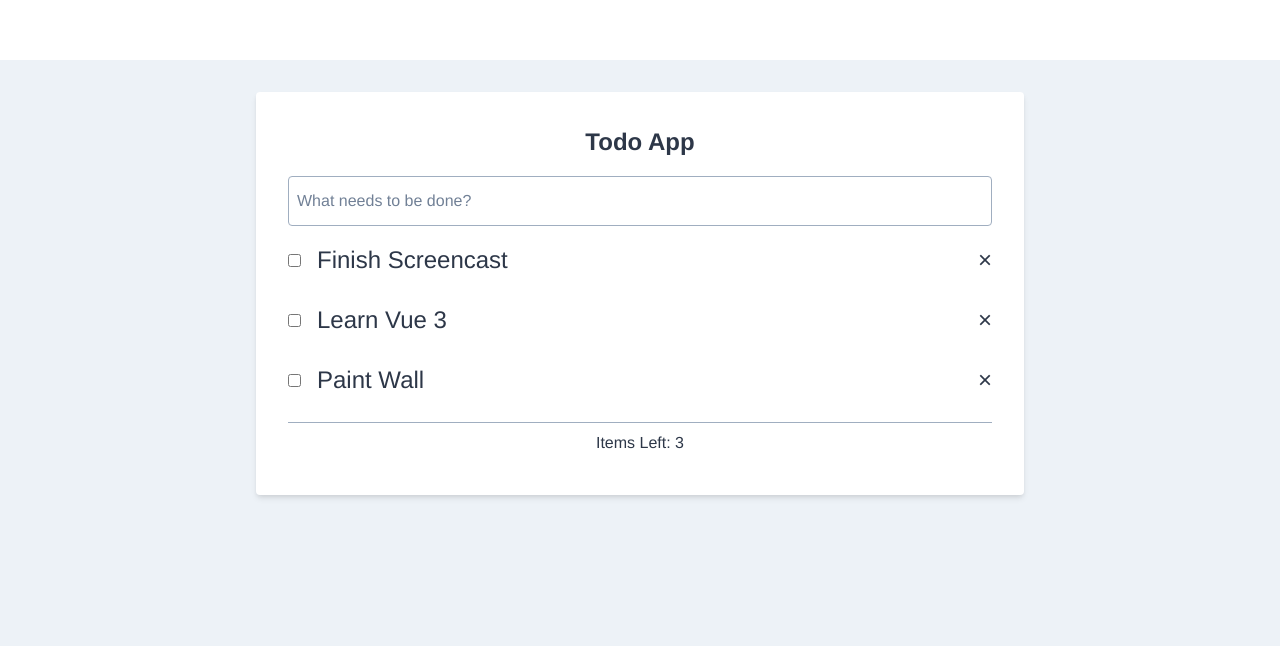
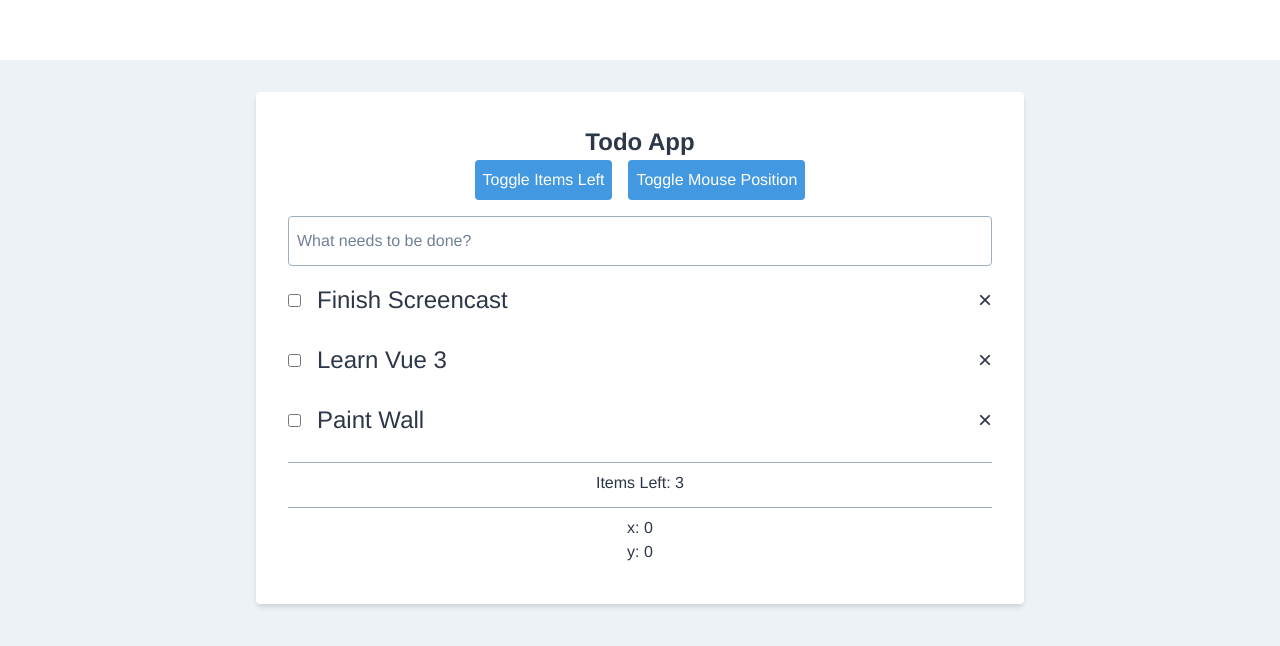
Before and after one commit to zoolinom/vue-3-exercises, a Vue app: page / in a window 1280 px wide. Shown: the top 646 px of the page. Built offline with nearby package versions, Linux system fonts and the light colour scheme.

Commit message:
Composition API - Logic extraction and reuse

```diff
--- a/src/App.vue
+++ b/src/App.vue
@@ -1,14 +1,17 @@
 <template>
   <Todo title="Todo App"/>
+  <!-- <Another /> -->
 </template>
 
 <script>
 import Todo from './components/Todo.vue'
+import Another from './components/Another.vue'
 
 export default {
   name: 'App',
   components: {
-    Todo
+    Todo,
+    Another
   }
 }
 </script>
--- /dev/null
+++ b/src/components/Another.vue
@@ -0,0 +1,20 @@
+<template>
+  <div class="border-t border-gray-500 py-2 mt-1">
+    <div>x: {{ mouseX }}</div>
+    <div>y: {{ mouseY }}</div>
+  </div>
+</template>
+
+<script>
+import { useMousePosition } from '../functions/useMousePosition'
+export default {
+  setup() {
+    const { x: mouseX, y:mouseY } = useMousePosition()
+
+    return {
+      mouseX,
+      mouseY
+    }
+  }
+}
+</script>
--- a/src/components/Todo.vue
+++ b/src/components/Todo.vue
@@ -5,6 +5,10 @@
         <h2 class="text-2xl font-semibold">
           {{ title }}
         </h2>
+        <div class="space-x-4">
+          <button class="px-2 py-2 rounded bg-blue-500 text-white" @click="toggleItemsLeft">Toggle Items Left</button>
+          <button class="px-2 py-2 rounded bg-blue-500 text-white" @click="toggleMouse">Toggle Mouse Position</button>
+        </div>
         <form
           action="#"
           class="mt-4"
@@ -28,8 +32,12 @@
               <button @click="deleteTodo(todo.id)">&times;</button>
             </li>
           </ul>
-          <div class="border-t border-gray-500 py-2 mt-6">
+          <div v-show="isItemsLeftVisible" class="border-t border-gray-500 py-2 mt-6">
             Items Left: {{ itemsLeft }}
+          </div>
+          <div v-show="isMouseVisible" class="border-t border-gray-500 py-2 mt-1">
+            <div>x: {{ x }}</div>
+            <div>y: {{ y }}</div>
           </div>
         </div>
         <div v-else class="mt-4">
@@ -41,12 +49,24 @@
 </template>
 
 <script>
-import { computed, onMounted, reactive, ref, watch } from 'vue'
+import { computed, onMounted, reactive, ref, watch, onUnmounted } from 'vue'
+import { useMousePosition } from '../functions/useMousePosition'
+import { useToggle } from '../functions/useToggle'
+
 export default {
     props: ['title'],
     // We can pass props to setup like this
     setup(props) {
+        // const isItemsLeftVisible = ref(true)
 
+        // function toggleItemsLeft() {
+        //   isItemsLeftVisible.value = !isItemsLeftVisible.value
+        // }
+
+        const { isVisible:isItemsLeftVisible, toggleVisible:toggleItemsLeft } = useToggle()
+        const { isVisible:isMouseVisible, toggleVisible:toggleMouse } = useToggle()
+
+        const { x, y } = useMousePosition()
         const todoFromInput = ref('')
         /**
          * If we console.log one of these refs we can see that it is a Object
@@ -113,7 +133,13 @@ export default {
             // state,
             addTodo,
             deleteTodo,
-            itemsLeft
+            itemsLeft,
+            x,
+            y,
+            isItemsLeftVisible,
+            toggleItemsLeft,
+            isMouseVisible,
+            toggleMouse
         }
     }
 }
--- /dev/null
+++ b/src/functions/useMousePosition.js
@@ -0,0 +1,39 @@
+import { onMounted, onUnmounted, reactive, ref, toRefs } from "vue"
+
+export function useMousePosition() {
+    // const x = ref(0)
+    // const y = ref(0)
+
+    const pos = reactive({
+        x: 0,
+        y: 0
+    })
+
+    function update(e) {
+    //   x.value = e.pageX
+    //   y.value = e.pageY
+        pos.x = e.pageX
+        pos.y = e.pageY
+    }
+
+    onMounted(() => {
+      window.addEventListener('mousemove', update)
+    })
+
+    onUnmounted(() => {
+      window.removeEventListener('mousemove', update)
+    })
+
+    // We must return all variables that should be available to hoewer uses this function
+    // return {
+    //     x,
+    //     y
+    // }
+
+    /**
+     * If we do this we will lose reactivity
+     * We can use toRefs function to have reactivity again
+     */
+    // return pos
+    return toRefs(pos)
+}
--- /dev/null
+++ b/src/functions/useToggle.js
@@ -0,0 +1,15 @@
+import {  ref } from "vue"
+
+export function useToggle() {
+    const isVisible = ref(true)
+
+    function toggleVisible() {
+        isVisible.value = !isVisible.value
+    }
+
+    return {
+        isVisible,
+        toggleVisible
+    }
+
+}
```
Also changed, not shown: 1 other file (tests, documents, lock files or other folders).
